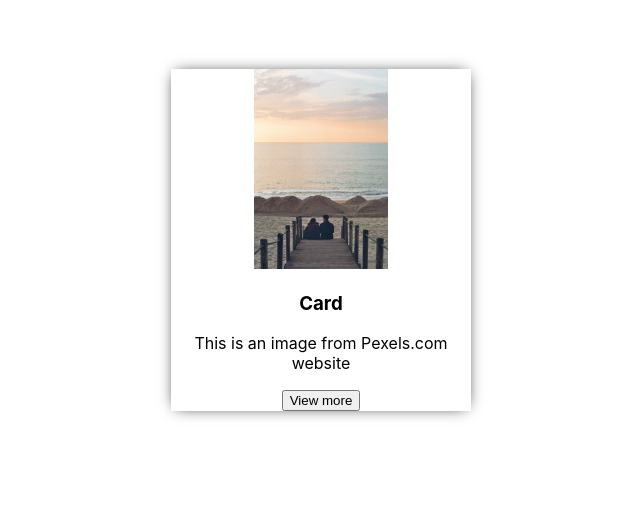
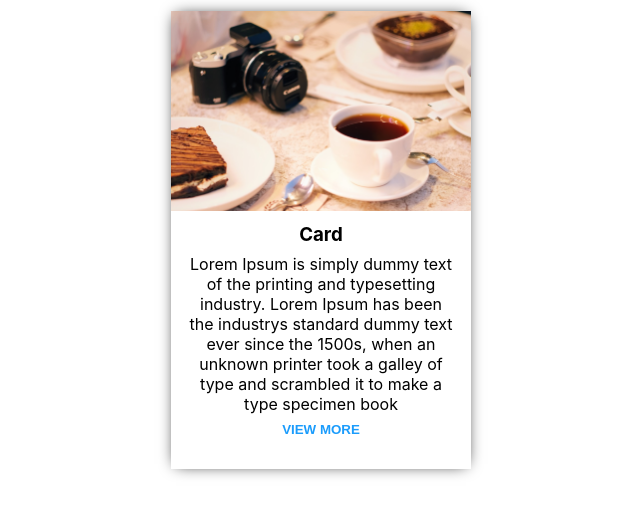
Before and after one commit to silentkillerforever/WebDevelopment, a React (Create React App) app in the folder practice/: page / in a window 1280 px wide. Shown: the top 516 px of the page, without its empty margins (319-959 px from the left). Built offline with nearby package versions, Linux system fonts and the light colour scheme.

Commit message:
cards component completed

```diff
--- a/practice/src/App.js
+++ b/practice/src/App.js
@@ -1,7 +1,7 @@
 import './App.css';
 import Card from './components/Card'
 // import Greet from './components/Greet';
-import king from './components/love.jpg';
+import king from './components/table.jpg';
 // import { Home } from './components/Home';
 
 // import Chores from './components/Chores';
@@ -11,7 +11,7 @@ function App() {
       <Card
       title='Card'
       imageURL={king}
-      body='This is an image from Pexels.com website'/>
+      body='Lorem Ipsum is simply dummy text of the printing and typesetting industry. Lorem Ipsum has been the industrys standard dummy text ever since the 1500s, when an unknown printer took a galley of type and scrambled it to make a type specimen book'/>
     </div>
   );
 }
--- a/practice/src/components/Card.css
+++ b/practice/src/components/Card.css
@@ -13,3 +13,39 @@
     overflow: hidden;
     height: 200px;
 }
+
+.card-content{
+    margin: 1rem;
+    margin-top: 0.5rem;
+}
+
+h3,p{
+    margin: 0;
+    padding: 0;
+}
+.card-title{
+    margin-bottom: 0.5rem;
+}
+.btn{
+    display: flex;
+    justify-content: center;
+}
+
+.btn button{
+    padding: 0.5rem;
+    background-color: white;
+    border: none;
+    transition: 0.2s;
+    margin-bottom: 0.5rem;
+    border-radius: 3px;
+}
+
+.btn button:hover{
+    background: rgba(27,156, 253, 0.1);
+}
+
+a{
+    color: #1b9cfc;
+    text-decoration: none;
+    font-weight: bolder;
+}
--- a/practice/src/components/Card.js
+++ b/practice/src/components/Card.js
@@ -16,11 +16,10 @@ function Card({title,imageURL, body}){
                 </div>
                 <div className="btn">
                     <button>
-                    View more
+                        <a href="https://www.google.com" className="anchor">VIEW MORE</a>
                     </button>
                 </div>
             </div>
-
         </div>
     )
 }
```
Also changed, not shown: practice/src/components/table.jpg (added). Lines whose indentation alone changed are shown as unchanged.
